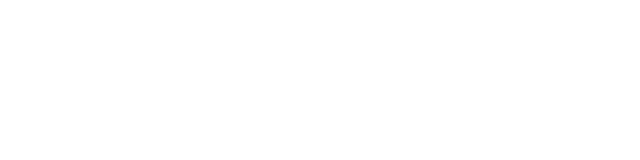
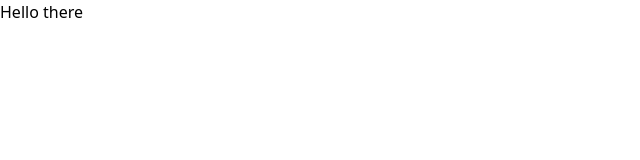
Before and after one commit to abubalo/jedi-barber, a Next.js app: page / in a window 1280 px wide. Shown: the top 160 px of the page, without its empty margins (0-640 px from the left). Built offline with nearby package versions, Linux system fonts and the light colour scheme.

Commit message:
initial commit

```diff
--- a/pages/index.tsx
+++ b/pages/index.tsx
@@ -13,7 +13,7 @@ export default function Home() {
         <link rel="icon" href="/favicon.ico" />
       </Head>
       <main>
-
+        Hello there
       </main>
     </>
   )
```
